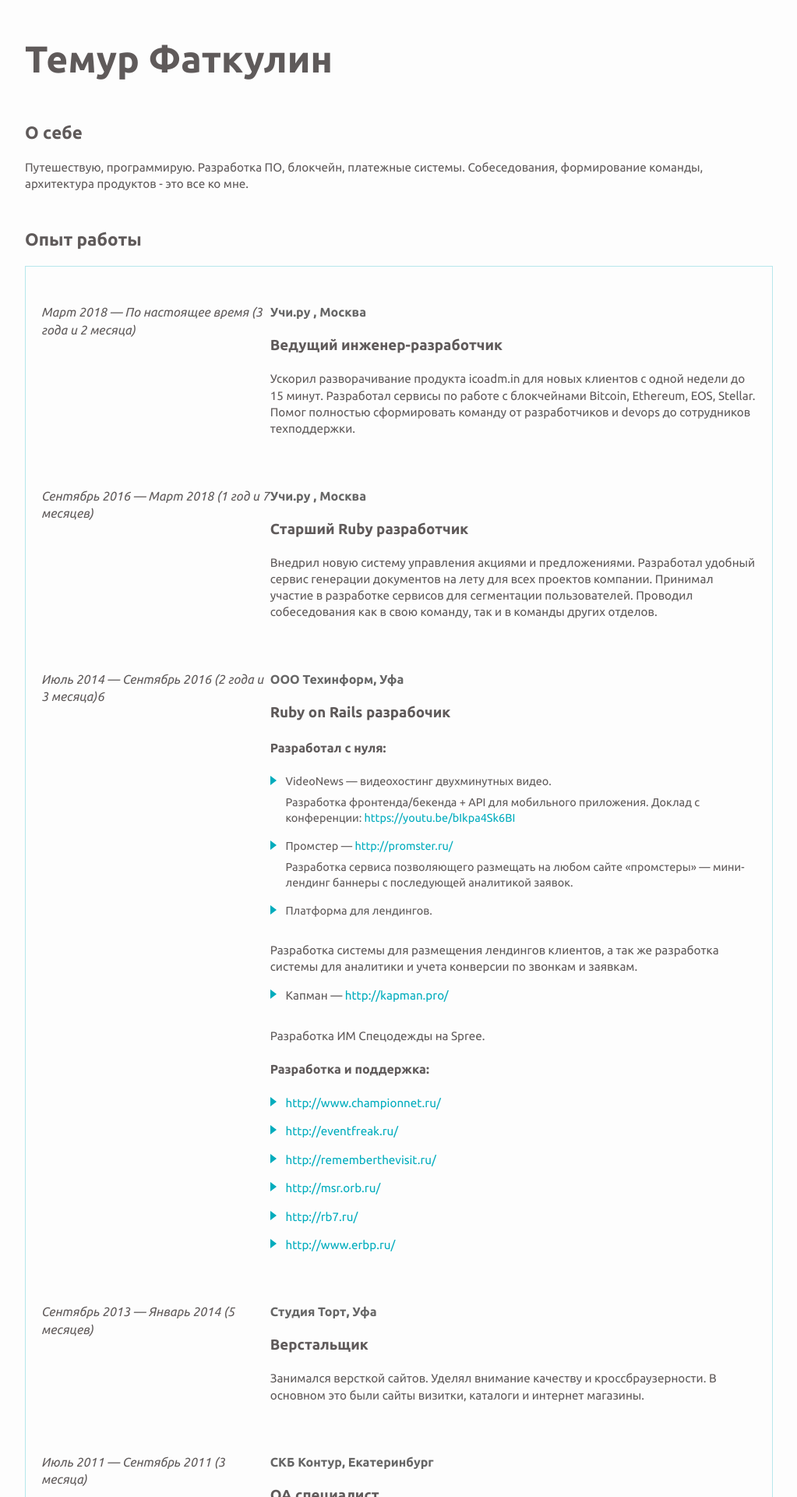
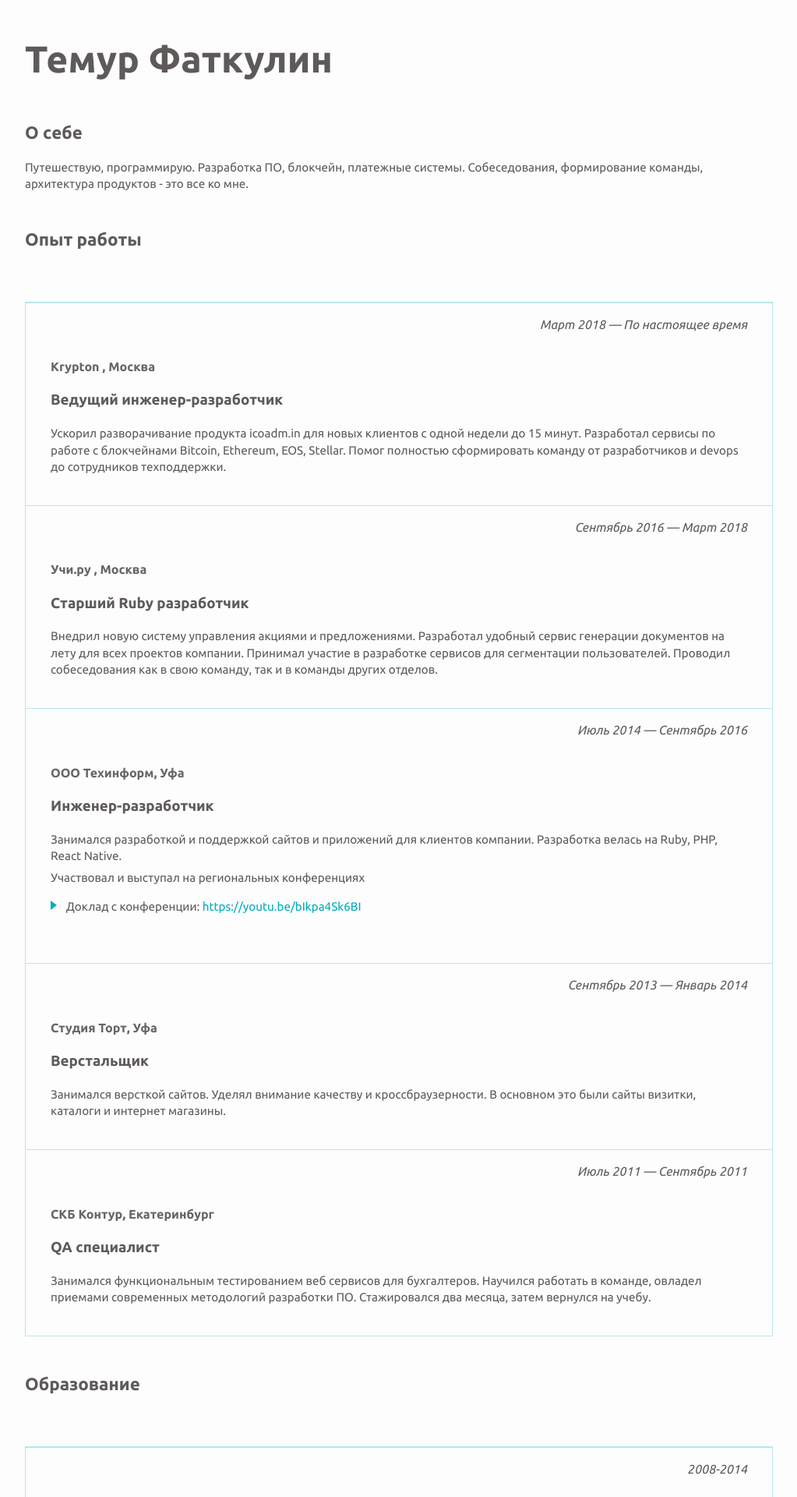
Before and after one commit to istickz/istickz.github.io, a Jekyll site: the page built from cv.md, in a window 1280 px wide. Shown: the top 1920 px of the page at 78% size, without its empty margins (128-1151 px from the left). Built offline with Jekyll 4.4.1, drawn with Linux system fonts in a browser that asks for light colours; some of the changed text lies outside the part shown.

Commit message:
upd cv styles

```diff
--- a/_sass/cv.scss
+++ b/_sass/cv.scss
@@ -16,9 +16,11 @@
   color: #00acbd;
   text-decoration: none;
   transition: .25s;
+
   &:hover {
     color: #004f57;
   }
+
   &:active, &:hover {
     outline: 0;
   }
@@ -40,20 +42,15 @@
 }
 
 dl {
-  padding: 15px 20px;
-  margin-top: 1em;
+  margin-top: 4em;
   border: 1px solid rgba(0, 172, 189, 0.28);
 }
 
-dd {
-  margin-bottom: 2em;
-  margin-left: 32%;
-}
-
 dt {
-  float: left;
-  clear: left;
-  width: 32%;
+  text-align: right;
+  border-top: 1px solid rgba(0, 172, 189, 0.28);
+  padding-top: 1em;
+  padding-right: 2em;
 }
 
 p {
@@ -69,8 +66,13 @@
   color: #A6A6A6;
 }
 
+dd {
+  padding: 0 2em;
+}
+
 dt, dd {
-  padding-top: 2em;
+  padding-bottom: 2em;
+  margin-left: 0;
 }
 
 ul {
@@ -82,6 +84,7 @@
   margin-bottom: 1em;
   margin-top: 1em;
   list-style: none;
+
   &:before {
     font-size: 18px;
     content: "";
--- a/cv.md
+++ b/cv.md
@@ -3,7 +3,6 @@
 title: Темур Фаткулин
 permalink: /cv
 ---
-
 
 
 Темур Фаткулин
@@ -17,15 +16,15 @@
 
 ## Опыт работы
 
-*Март 2018 — По настоящее время (3 года и 2 месяца)*
-:   **Учи.ру , Москва**
+*Март 2018 — По настоящее время*
+:   **Krypton , Москва**
 
     ### Ведущий инженер-разработчик
     Ускорил разворачивание продукта icoadm.in для новых клиентов с одной недели до 15 минут.
     Разработал сервисы по работе с блокчейнами Bitcoin, Ethereum, EOS, Stellar.
     Помог полностью сформировать команду от разработчиков и devops до сотрудников техподдержки.
 
-*Сентябрь 2016 — Март 2018 (1 год и 7 месяцев)*
+*Сентябрь 2016 — Март 2018*
 :   **Учи.ру , Москва**
 
     ### Старший Ruby разработчик
@@ -34,42 +33,17 @@
     Проводил собеседования как в свою команду,  так и в команды других отделов.
 
 
-*Июль 2014 — Сентябрь 2016 (2 года и 3 месяца)6*
+*Июль 2014 — Сентябрь 2016*
 :   **ООО Техинформ, Уфа**
 
-    ### Ruby on Rails разрабочик
+    ### Инженер-разработчик
+    Занимался разработкой и поддержкой сайтов и приложений для клиентов компании.
+    Разработка велась на Ruby, PHP, React Native.
 
+    Участвовал и выступал на региональных конференциях
+      - Доклад с конференции: [https://youtu.be/bIkpa4Sk6BI](https://youtu.be/bIkpa4Sk6BI)
 
-    #### Разработал c нуля:
-
-    - VideoNews — видеохостинг двухминутных видео.
-
-      Разработка фронтенда/бекенда + API для мобильного приложения.
-      Доклад с конференции: [https://youtu.be/bIkpa4Sk6BI](https://youtu.be/bIkpa4Sk6BI)
-    - Промстер — [http://promster.ru/](http://promster.ru/)
-
-      Разработка сервиса позволяющего размещать на
-      любом сайте «промстеры» — мини-лендинг баннеры с последующей
-      аналитикой заявок.
-    -  Платформа для лендингов.
-
-      Разработка системы для размещения лендингов клиентов, а так же разработка системы для
-      аналитики и учета конверсии по звонкам и заявкам.
-    -  Капман  — [http://kapman.pro/](http://kapman.pro/)
-
-      Разработка ИМ Спецодежды на Spree.
-
-    #### Разработка и поддержка:
-
-     - [http://www.championnet.ru/](http://www.championnet.ru/)
-     - [http://eventfreak.ru/](http://eventfreak.ru/)
-     - [http://rememberthevisit.ru/](http://rememberthevisit.ru/)
-     - [http://msr.orb.ru/](http://msr.orb.ru/)
-     - [http://rb7.ru/](http://rb7.ru/)
-     - [http://www.erbp.ru/](http://www.erbp.ru/)
-
-
-*Сентябрь 2013 — Январь 2014 (5 месяцев)*
+*Сентябрь 2013 — Январь 2014*
 :   **Студия Торт, Уфа**
 
     ### Верстальщик
@@ -77,25 +51,13 @@
     В основном это были сайты визитки, каталоги и интернет магазины.
 
 
-*Июль 2011 — Сентябрь 2011 (3 месяца)*
+*Июль 2011 — Сентябрь 2011*
 :   **СКБ Контур, Екатеринбург**
 
     ### QA специалист
     Занимался функциональным тестированием веб сервисов для бухгалтеров.
     Научился работать в команде, овладел приемами современных методологий разработки ПО.
     Стажировался два месяца, затем вернулся на учебу.
-
-## Open Source
-
- - [Nokogiri](https://github.com/sparklemotion/nokogiri.org-tutorials),
-   [(отзыв)](https://twitter.com/flavorjones/status/652542777214042112)
- - [Otto by Hashicorp](https://github.com/hashicorp/otto)
- - [Spree](https://github.com/spree/spree)
-
-## RubyGems
-
- - [random_org_http_api](https://rubygems.org/gems/random_org_http_api)
-
 
 ## Образование
 
```
